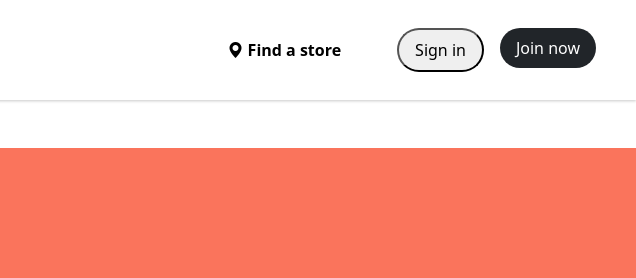
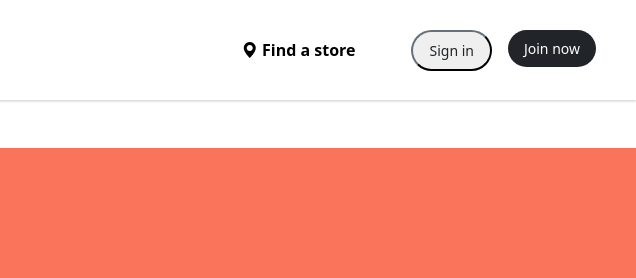
Before and after one commit to sreeshanthh007/starbucks-coffee, a plain HTML site: page index.html in a window 1280 px wide. Shown: the top 278 px of the page, 644-1280 px from the left. Drawn offline with nearby package versions, Linux system fonts and the light colour scheme.

Commit message:
Update index.html

```diff
--- a/index.html
+++ b/index.html
@@ -8,7 +8,7 @@
     <!-- bootstrap-icons -->
     <link rel="stylesheet" href="https://cdn.jsdelivr.net/npm/bootstrap-icons@1.11.3/font/bootstrap-icons.min.css">
     <!-- linked bootstrap -->
-    <link rel="stylesheet" href="/css/bootstrap.css">
+    <link href="https://cdn.jsdelivr.net/npm/bootstrap@5.0.2/dist/css/bootstrap.min.css" rel="stylesheet" integrity="sha384-EVSTQN3/azprG1Anm3QDgpJLIm9Nao0Yz1ztcQTwFspd3yD65VohhpuuCOmLASjC" crossorigin="anonymous">
     <link rel="stylesheet" href="style.css">
 </head>
 <body>
```
